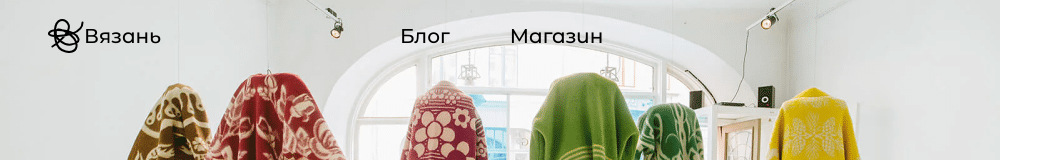
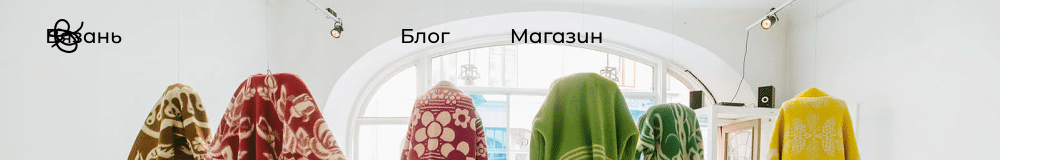
Before and after one commit to dementev-sasha/dementev-sasha.github.io, a plain HTML site: page index.html in a window 1280 px wide. Shown: the top 160 px of the page, without its empty margins (0-1063 px from the left). Drawn offline with Linux system fonts and the light colour scheme.

Commit message:
Add files via upload

```diff
--- a/style.css
+++ b/style.css
@@ -105,7 +105,8 @@ h1 {
 }
 
 .logo1 {
-
+  display: flex;
+  position: absolute;
   margin-top: -2px;
   margin-left: 3px;
 
@@ -116,7 +117,7 @@ h1 {
   display: flex;
   position: absolute;
   margin-left: -3px;
-
+ padding-right: -100px;
 }
 
 .menu {
```
